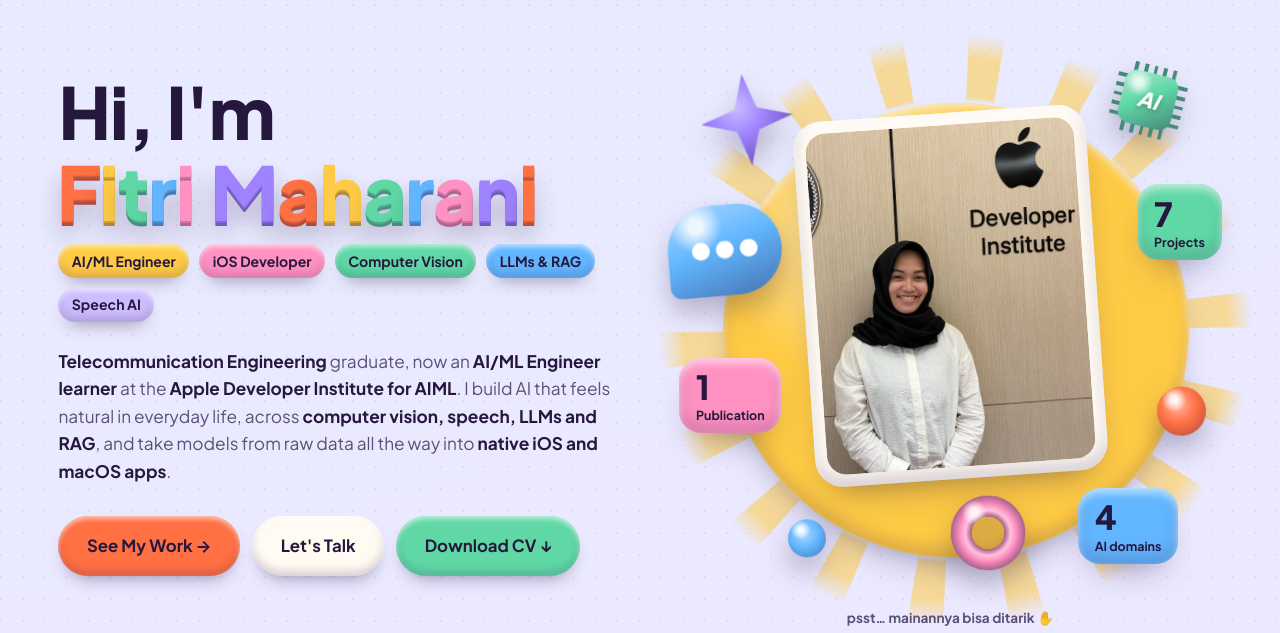
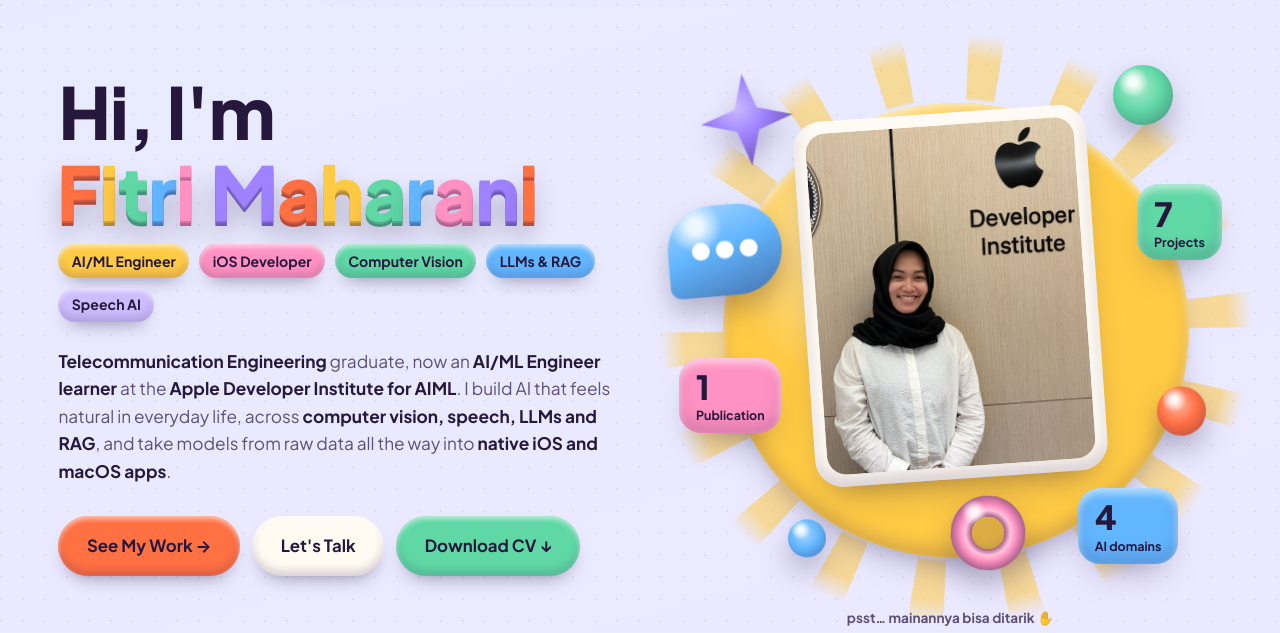
Before and after one commit to Fitrim1411/Fitrim1411.github.io, a plain HTML site: page index.html in a window 1280 px wide. Shown: the part 106-739 px from the top of the page. Drawn offline with Linux system fonts and the light colour scheme.

Commit message:
Chip AI diganti bola clay hijau
Claude-Session: https://claude.ai/code/session_01PKLPyDPb1ahi8UwzvHFQTE

```diff
--- a/index.html
+++ b/index.html
@@ -83,9 +83,6 @@ section{padding:clamp(64px,9vw,120px) 0;position:relative}
 .toy.ring>i{border-radius:50%;background:radial-gradient(circle at 30% 24%,rgba(255,255,255,.85) 0 5%,transparent 16%),radial-gradient(circle,var(--d) 31%,var(--l) 42%,var(--c) 52%,var(--d) 70%);
   -webkit-mask:radial-gradient(circle,transparent 30%,#000 31% 69%,transparent 70%);mask:radial-gradient(circle,transparent 30%,#000 31% 69%,transparent 70%)}
 .toy.spark>i{clip-path:polygon(50% 0,62% 38%,100% 50%,62% 62%,50% 100%,38% 62%,0 50%,38% 38%);background:radial-gradient(circle at 40% 36%,var(--l),var(--c) 35%,var(--d) 80%)}
-.toy.cpu>i{container-type:inline-size;background:repeating-linear-gradient(90deg,var(--d) 0 9%,transparent 9% 23%) 50%/60% 100% no-repeat,repeating-linear-gradient(var(--d) 0 9%,transparent 9% 23%) 50%/100% 60% no-repeat}
-.toy.cpu>i::before{content:'';position:absolute;inset:12%;border-radius:22%;background:radial-gradient(circle at 26% 22%,rgba(255,255,255,.8) 0 6%,transparent 24%),linear-gradient(145deg,var(--l),var(--c) 45%,var(--d))}
-.toy.cpu>i::after{content:'AI';position:absolute;inset:0;display:grid;place-items:center;font-weight:800;font-size:30cqw;color:#fff;text-shadow:0 2px 4px rgba(0,0,0,.25)}
 .toy.cube>i{border-radius:28%;background:radial-gradient(circle at 26% 22%,rgba(255,255,255,.8) 0 6%,transparent 24%),linear-gradient(145deg,var(--l),var(--c) 45%,var(--d))}
 .toy.chat{aspect-ratio:1.25}
 .toy.chat>i{border-radius:40% 40% 40% 10%/50% 50% 50% 12%;background:radial-gradient(circle at 26% 22%,rgba(255,255,255,.85) 0 6%,transparent 24%),linear-gradient(160deg,var(--l),var(--c) 45%,var(--d))}
@@ -346,7 +343,7 @@ $('heroArt').innerHTML = '<div class="sun"></div>' +
   C.about.stats.slice(0, 3).map((s, i) => '<div class="stat clay" data-depth=".5" style="' + ST[i][0] + ';--c:' + ST[i][1] + '"><b>' + s.number + '</b><span>' + s.label + '</span></div>').join('') +
   toy('spark', 'var(--grape)', '4%', '4%', '17%', -8, 1.2) +
   toy('chat', 'var(--sky)', '-2%', '28%', '21%', -6, .9, 2) +
-  toy('cpu', 'var(--mint)', '80%', '2%', '13%', 14, .8, 1) +
+  toy('ball', 'var(--mint)', '80%', '2%', '11%', 0, .8, 1) +
   toy('ring', 'var(--pink)', '50%', '82%', '14%', 0, 1, 3) +
   toy('ball', 'var(--orange)', '88%', '62%', '9%', 0, 1.4, 4) +
   toy('ball', 'var(--sky)', '20%', '86%', '7%', 0, 1.6, 2) +
```
